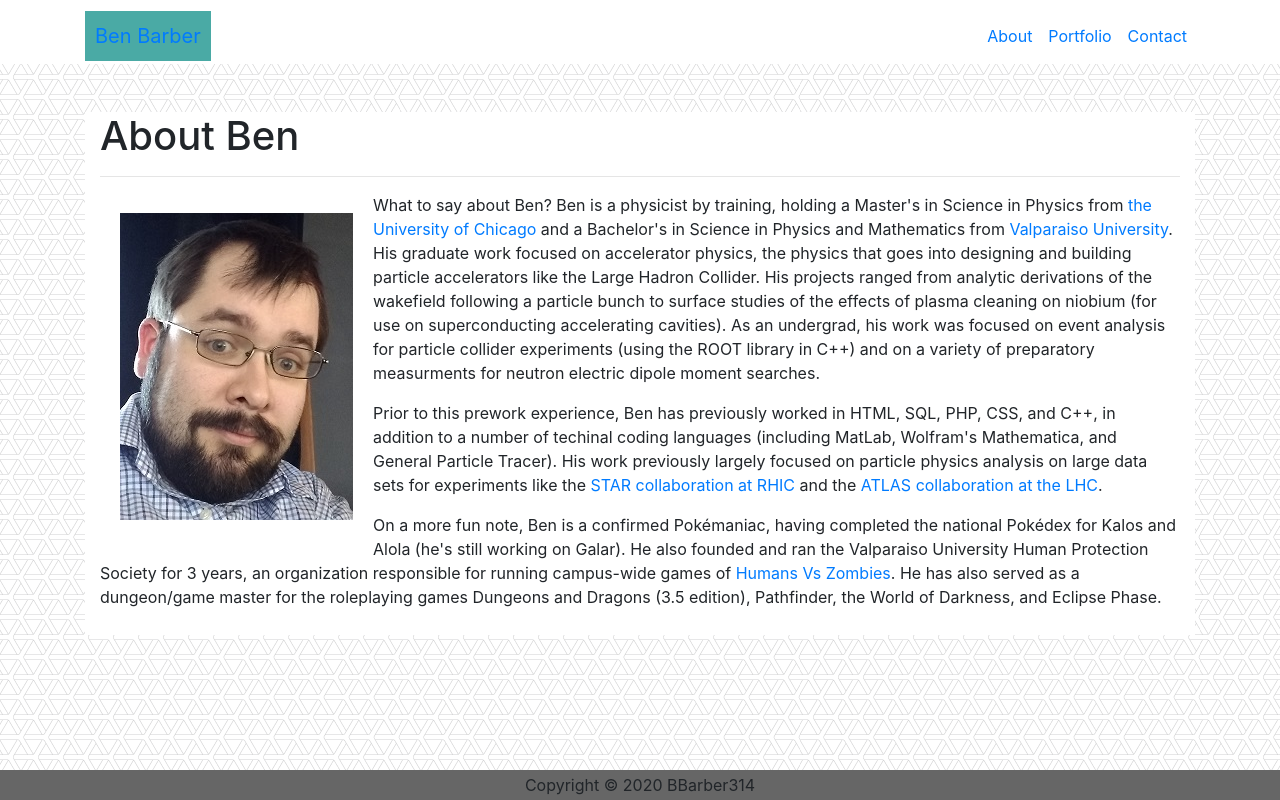
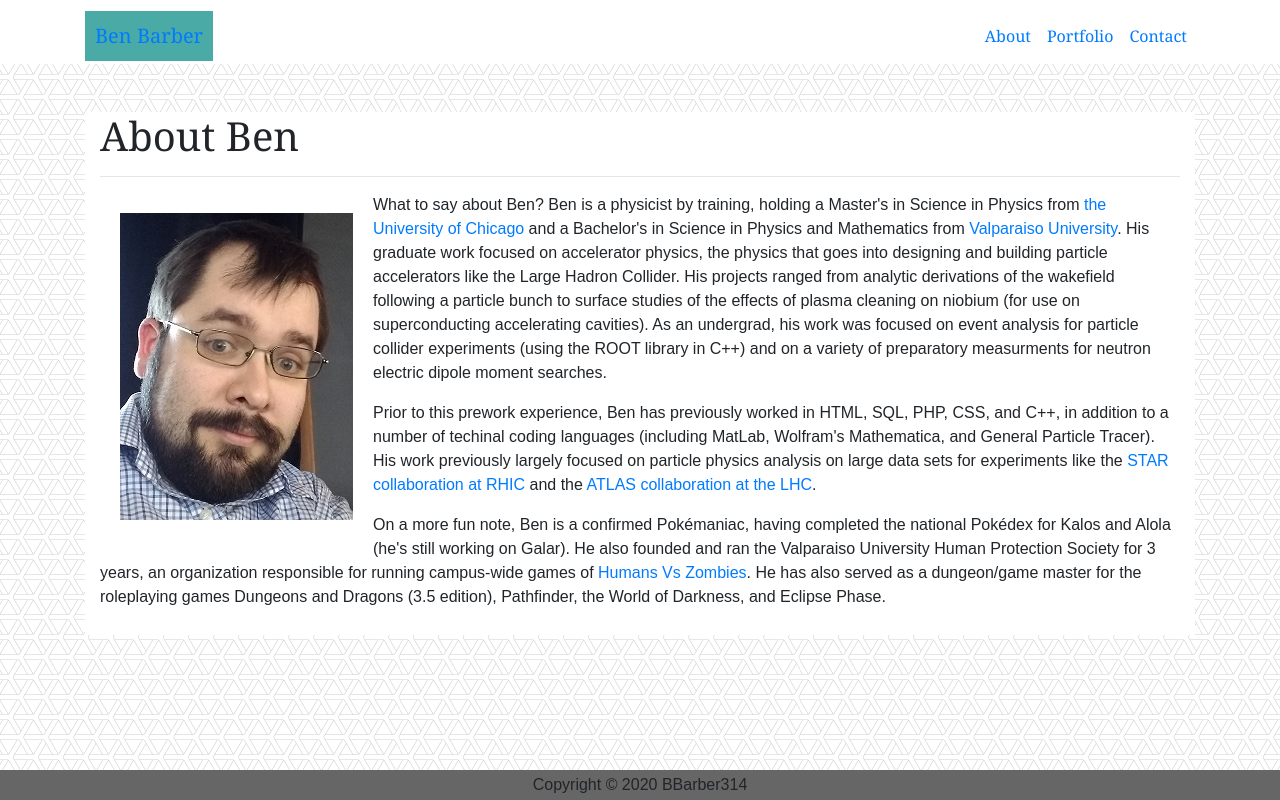
Before and after one commit to bbarber314/ben-barber-prework, a plain HTML site: page module-1_assessment/index.html in a window 1280 px wide. Drawn offline with nearby package versions, Linux system fonts and the light colour scheme.

Commit message:
Set fonts in CSS

```diff
--- a/module-1_assessment/assets/css/style.css
+++ b/module-1_assessment/assets/css/style.css
@@ -35,3 +35,11 @@
     background-color: #ffffff;
     padding-bottom: 10px;
   }
+
+  h1, h2, h3, h4, h5, h6, .navbar {
+    font-family: 'Georgia', Times, Times New Roman, serif;
+  }
+
+  p, input, textarea {
+    font-family: 'Arial', 'Helvetica Neue', Helvetica, sans-serif;
+  }
```
